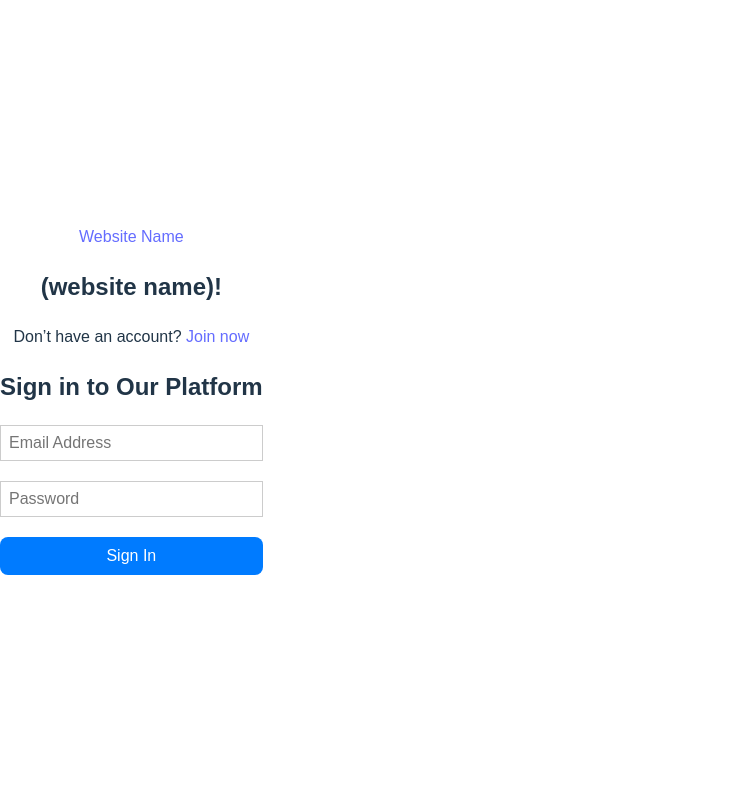
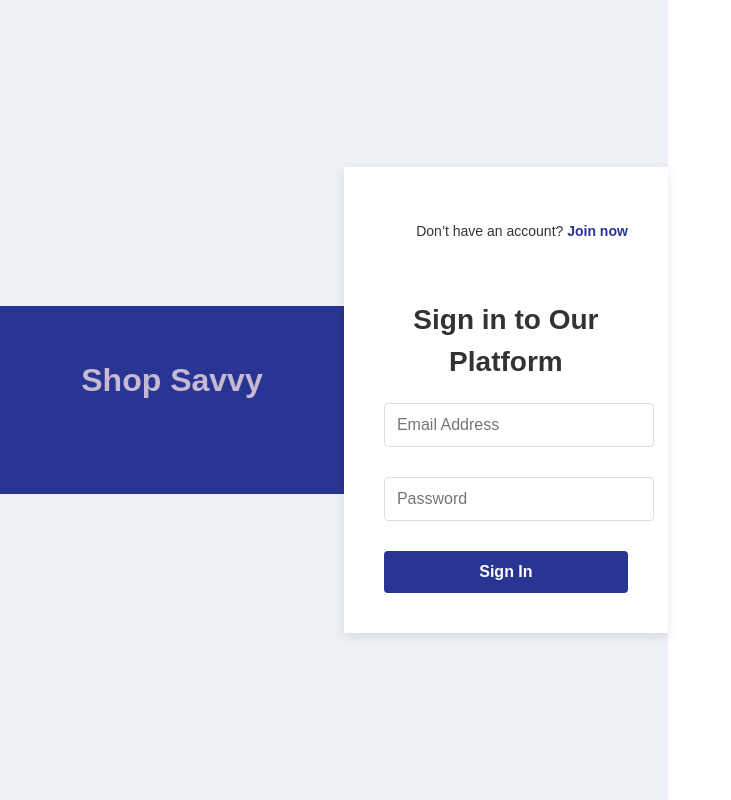
Before and after one commit to zainabfatimaaa/Sproj_P14_Code, a React (Vite) app in the folder frontend/: page /signin in a window 1280 px wide. Shown: the whole page, without its empty margins (0-731 px from the left). Built offline with nearby package versions, Linux system fonts and the light colour scheme; the HTML template or start-up script is replaced by a standard one.

Commit message:
Improvements

```diff
--- a/frontend/package.json
+++ b/frontend/package.json
@@ -25,6 +25,6 @@
     "eslint-plugin-react-hooks": "^5.0.0",
     "eslint-plugin-react-refresh": "^0.4.13",
     "globals": "^15.11.0",
-    "vite": "^5.4.9"
+    "vite": "^5.4.10"
   }
 }
--- a/frontend/src/components/Header/Header.css
+++ b/frontend/src/components/Header/Header.css
@@ -1,28 +1,52 @@
-/* Header.css */
+/* Main header styling */
 .header {
   display: flex;
+  align-items: center;
   justify-content: space-between;
-  align-items: center;
-  padding: 20px;
-  background-color: #333;
+  padding: 20px 40px;
+  background-color: #283593; /* Dark blue background */
   color: white;
+  box-shadow: 0 4px 8px rgba(0, 0, 0, 0.1);
+  font-family: Arial, sans-serif;
 }
 
+/* Logo styling */
 .logo h1 {
+  font-size: 28px;
+  font-weight: 800;
+  color: #bbdefb; /* Lighter blue for text */
   margin: 0;
-  font-size: 24px;
 }
 
+/* Sign-up button container */
 .signup-button button {
   padding: 10px 20px;
-  background-color: #ff8c00;
+  font-size: 16px;
+  font-weight: bold;
+  color: #ffffff;
+  background-color: #4a90e2; /* Blue for the button background */
   border: none;
-  color: white;
+  border-radius: 4px;
   cursor: pointer;
-  font-size: 16px;
-  border-radius: 5px;
+  transition: background-color 0.3s ease;
 }
 
 .signup-button button:hover {
-  background-color: #e07b00;
+  background-color: #1a237e; /* Darker blue on hover */
 }
+
+/* Responsive adjustments */
+@media (max-width: 768px) {
+  .header {
+    padding: 15px 20px;
+  }
+
+  .logo h1 {
+    font-size: 24px;
+  }
+
+  .signup-button button {
+    padding: 8px 16px;
+    font-size: 14px;
+  }
+}
--- a/frontend/src/components/SignIn/Signin.css
+++ b/frontend/src/components/SignIn/Signin.css
@@ -1,108 +1,139 @@
+/* Main container for the SignIn component */
 .signin-container {
   display: flex;
+  align-items: center;
   justify-content: center;
-  align-items: center;
-  width: 100%;
-  height: 100vh;
-  font-family: sans-serif;
+  min-height: 100vh;
+  background-color: #eef2f7;
+  font-family: Arial, sans-serif;
 }
 
+/* Left section for branding */
 .signin-left {
   flex: 1;
+  background-color: #283593;
+  color: white;
+  padding: 50px;
   display: flex;
   flex-direction: column;
-  justify-content: flex-start;
   align-items: center;
-  margin-left: 0px;
-  height: 100vh;
+  justify-content: center;
   text-align: center;
 }
 
-.signin-left .website-name {
-  font-size: 2em;
+.website-name {
+  font-size: 32px;          /* Increased font size */
+  font-weight: 800;         /* Heavier font weight for bold effect */
+  color: rgb(198, 185, 209);
+
   text-decoration: none;
-  margin-top: 20px;
-  font-weight: 700;
-  padding-bottom: 20px;
 }
 
 .signin-left h2 {
-  margin-top: 20px;
-  font-size: 1.4em;
-  padding-left: 13px;
-  padding-right: 13px;
-  font-weight: 500;
+  font-size: 36px;
+  margin-top: 10px;
+  color: #bbdefb;
 }
 
-.signin-left img {
-  margin-top: 100px;
-  max-width: 80%;
-  height: auto;
-}
-
+/* Right section for the form */
 .signin-right {
-  flex: 2;
+  flex: 1;
+  padding: 40px;
+  background-color: #ffffff;
+  box-shadow: 0 4px 12px rgba(0, 0, 0, 0.1);
   display: flex;
   flex-direction: column;
   justify-content: center;
-  align-items: center;
-  margin-right: 0px;
-  height: 100vh;
-  position: relative;
 }
 
+/* Sign-up link container */
 .signup-link-container {
-  position: absolute;
-  top: 10px;
-  right: 20px;
+  margin-bottom: 20px;
+  text-align: right;
 }
 
 .signup-link {
-  margin-top: 30px;
-  font-size: 1.1em;
+  font-size: 14px;
+  color: #333;
 }
 
 .signup-link a {
+  color: #283593;
   text-decoration: none;
+  font-weight: bold;
 }
 
 .signup-link a:hover {
   text-decoration: underline;
 }
 
+/* Heading */
 .signin-right h2 {
-  font-size: 1.5em;
+  font-size: 28px;
+  margin-bottom: 20px;
+  color: #333;
+}
+
+/* Error message styling */
+.error {
+  color: #e57373;
+  margin-bottom: 10px;
+  font-size: 14px;
+  text-align: center;
+}
+
+/* Form styling */
+.form-group {
   margin-bottom: 20px;
 }
 
-.form {
+.form-group input {
   width: 100%;
-  max-width: 400px;
-  display: flex;
-  flex-direction: column;
+  padding: 12px;
+  font-size: 16px;
+  border: 1px solid #ddd;
+  border-radius: 4px;
 }
 
-.form-group {
-  margin-bottom: 15px;
+.form-group input:focus {
+  border-color: #283593;
+  outline: none;
 }
 
-.form-group input {
-  padding: 10px;
-  font-size: 1em;
-  border: 1px solid #ccc;
-  border-radius: 20px;
+/* Submit button styling */
+button[type="submit"] {
+  width: 100%;
+  padding: 12px;
+  font-size: 16px;
+  color: white;
+  background-color: #283593;
+  border: none;
+  border-radius: 4px;
+  cursor: pointer;
+  font-weight: bold;
+  transition: background-color 0.3s ease;
 }
 
-.button {
-  padding: 10px 20px;
-  border: none;
-  border-radius: 5px;
-  cursor: pointer;
-  font-size: 1em;
+button[type="submit"]:hover {
+  background-color: #1a237e;
 }
 
-.error {
-  color: red;
-  font-size: 0.8em;
-  margin-top: 5px;
+/* Responsive Design */
+@media (max-width: 768px) {
+  .signin-container {
+    flex-direction: column;
+  }
+
+  .signin-left, .signin-right {
+    width: 100%;
+    flex: none;
+  }
+
+  .signin-left {
+    padding: 20px;
+  }
+
+  .signin-right {
+    padding: 20px;
+  }
 }
--- a/frontend/src/components/SignIn/Signin.jsx
+++ b/frontend/src/components/SignIn/Signin.jsx
@@ -1,5 +1,5 @@
 import React, { useState } from 'react';
-
+import './Signin.css'
 const TOKEN_KEY = 'token';
 
 function SignIn() {
@@ -39,8 +39,8 @@ function SignIn() {
   return (
     <div className="signin-container">
       <div className="signin-left">
-        <a href="/" className="website-name">Website Name</a>
-        <h2>(website name)!</h2>
+        <a href="/" className="website-name">Shop Savvy</a>
+        <h2></h2>
       </div>
       <div className="signin-right">
         <div className="signup-link-container">
--- a/frontend/src/components/SignUp/Signup.css
+++ b/frontend/src/components/SignUp/Signup.css
@@ -1,4 +1,4 @@
-.signup-container {
+/* .signup-container {
   display: flex;
   justify-content: center;
   align-items: center;
@@ -88,4 +88,162 @@ button:hover {
 .checkbox-group {
   margin-top: 10px;
   font-size: 0.9em;
+} */
+
+/* Main container for the SignUp component */
+.signup-container {
+  display: flex;
+  align-items: center;
+  justify-content: center;
+  min-height: 100vh;
+  background-color: #eef2f7;
+  font-family: Arial, sans-serif;
 }
+
+/* Left section for branding */
+.signup-left {
+  flex: 1;
+  background-color: #283593;
+  color: white;
+  padding: 50px;
+  display: flex;
+  flex-direction: column;
+  align-items: center;
+  justify-content: center;
+  text-align: center;
+}
+
+.website-name {
+  font-size: 32px;
+  font-weight: 800;
+  color: #bbdefb;
+  text-decoration: none;
+}
+
+.signup-left h2 {
+  font-size: 36px;
+  margin-top: 10px;
+  color: #bbdefb;
+}
+
+/* Right section for the form */
+.signup-right {
+  flex: 1;
+  padding: 40px;
+  background-color: #ffffff;
+  box-shadow: 0 4px 12px rgba(0, 0, 0, 0.1);
+  display: flex;
+  flex-direction: column;
+  justify-content: center;
+}
+
+/* Member link */
+.member-link {
+  margin-bottom: 20px;
+  text-align: right;
+}
+
+.signin-link {
+  font-size: 14px;
+  color: #333;
+}
+
+.signin-link a {
+  color: #283593;
+  text-decoration: none;
+  font-weight: bold;
+}
+
+.signin-link a:hover {
+  text-decoration: underline;
+}
+
+/* Heading */
+.signup-right h2 {
+  font-size: 28px;
+  margin-bottom: 20px;
+  color: #333;
+}
+
+/* Success and error messages */
+.success {
+  color: #2ecc71;
+  margin-bottom: 10px;
+  font-size: 14px;
+  text-align: center;
+}
+
+.error-big, .error {
+  color: #e57373;
+  margin-bottom: 10px;
+  font-size: 14px;
+  text-align: center;
+}
+
+/* Form styling */
+form .form-group {
+  margin-bottom: 20px;
+  display: flex;
+  flex-direction: column;
+}
+
+.form-group input {
+  width: 100%;
+  padding: 12px;
+  font-size: 16px;
+  border: 1px solid #ddd;
+  border-radius: 4px;
+  margin-bottom: 10px;
+}
+
+.form-group input:focus {
+  border-color: #283593;
+  outline: none;
+}
+
+/* Checkbox group styling */
+.checkbox-group {
+  text-align: left;
+  font-size: 12px;
+  color: #666;
+  line-height: 1.4;
+  margin-bottom: 20px;
+}
+
+/* Submit button styling */
+button[type="submit"] {
+  width: 100%;
+  padding: 12px;
+  font-size: 16px;
+  color: white;
+  background-color: #283593;
+  border: none;
+  border-radius: 4px;
+  cursor: pointer;
+  font-weight: bold;
+  transition: background-color 0.3s ease;
+}
+
+button[type="submit"]:hover {
+  background-color: #1a237e;
+}
+
+/* Responsive Design */
+@media (max-width: 768px) {
+  .signup-container {
+    flex-direction: column;
+  }
+
+  .signup-left, .signup-right {
+    width: 100%;
+    flex: none;
+  }
+
+  .signup-left {
+    padding: 20px;
+  }
+
+  .signup-right {
+    padding: 20px;
+  }
+}
--- a/frontend/src/components/SignUp/Signup.jsx
+++ b/frontend/src/components/SignUp/Signup.jsx
@@ -96,8 +96,8 @@ function SignUp() {
   return (
     <div className="signup-container">
       <div className="signup-left">
-        <a href="/" className="website-name">Website Name</a>
-        <h2>Shop Savvy</h2>
+        <a href="/" className="website-name">Shop Savvy</a>
+        <h2></h2>
       </div>
       <div className="signup-right">
         <div className="member-link">
```
Also changed, not shown: 1 other file (tests, documents, lock files or other folders).
